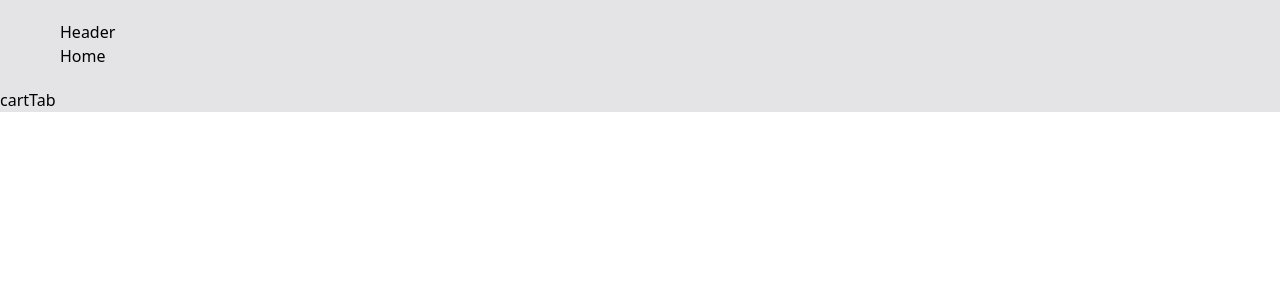
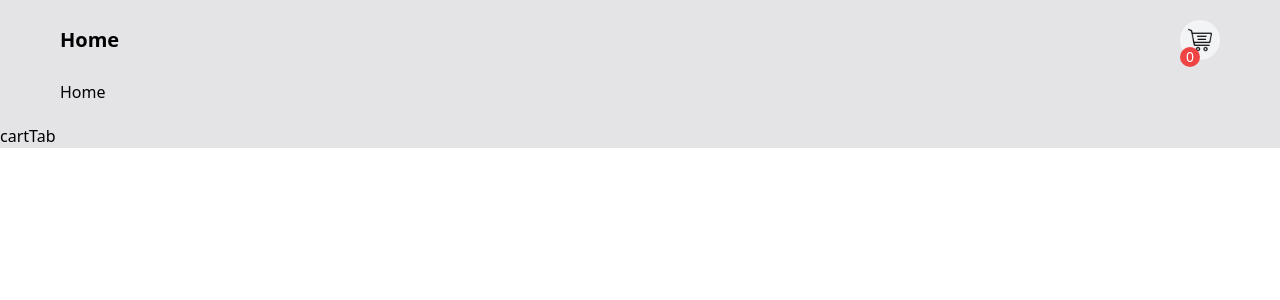
Before and after one commit to Akindejoye/furniture_palace, a React (Create React App) app: page / in a window 1280 px wide. Shown: the top 300 px of the page. Built offline with nearby package versions, Linux system fonts and the light colour scheme.

Commit message:
Header component

```diff
--- a/src/components/header.jsx
+++ b/src/components/header.jsx
@@ -1,7 +1,20 @@
-import React from "react";
+import { Link } from "react-router-dom";
+import iconCart from "../assets/images/iconCart.png";
 
 const Header = () => {
-  return <div>Header</div>;
+  return (
+    <header className="flex justify-between items-center mb-5">
+      <Link to="/" className="text-xl font-semibold">
+        Home
+      </Link>
+      <div className="w-10 h-10 bg-gray-100 rounded-full flex justify-center items-center relative">
+        <img src={iconCart} alt="Cart" className="w-6" />
+        <span className="absolute top-2/3 right-1/2 bg-red-500 text-white text-sm w-5 h-5 rounded-full flex justify-center items-center">
+          0
+        </span>
+      </div>
+    </header>
+  );
 };
 
 export default Header;
```
